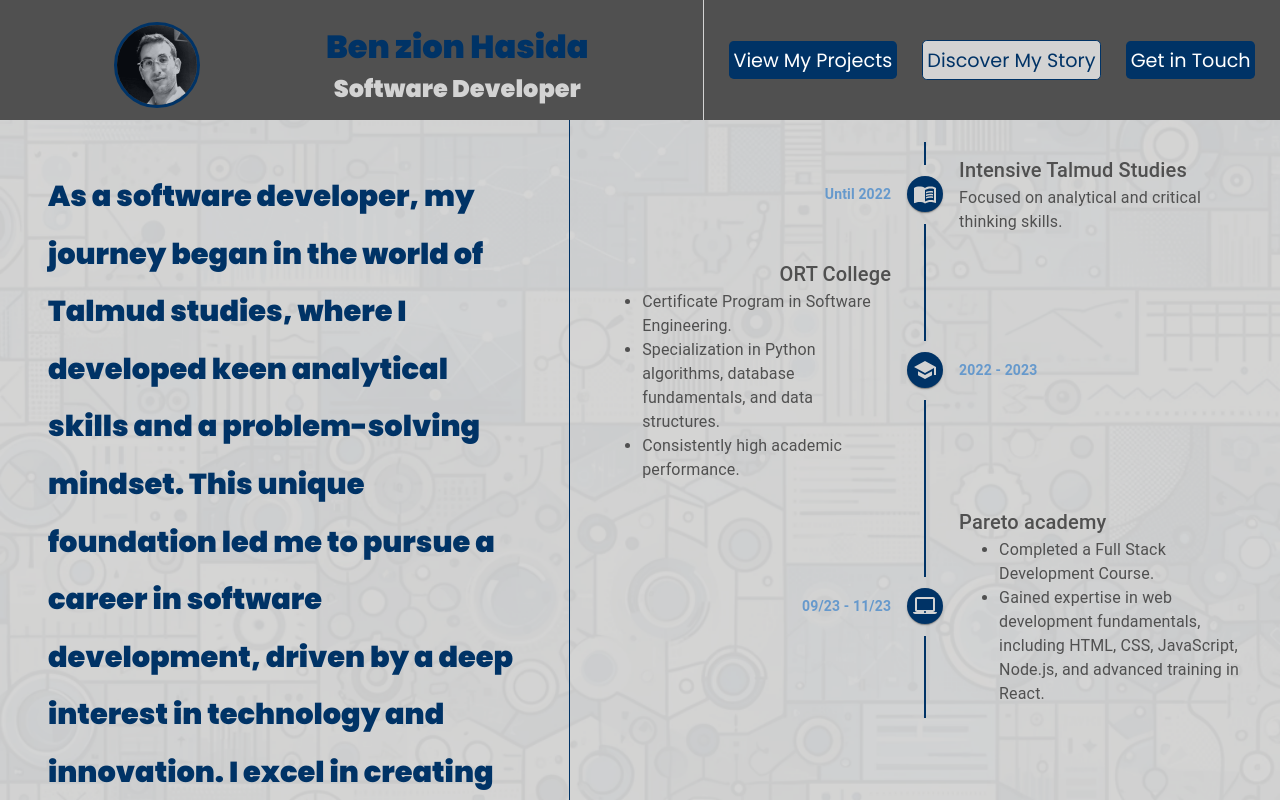
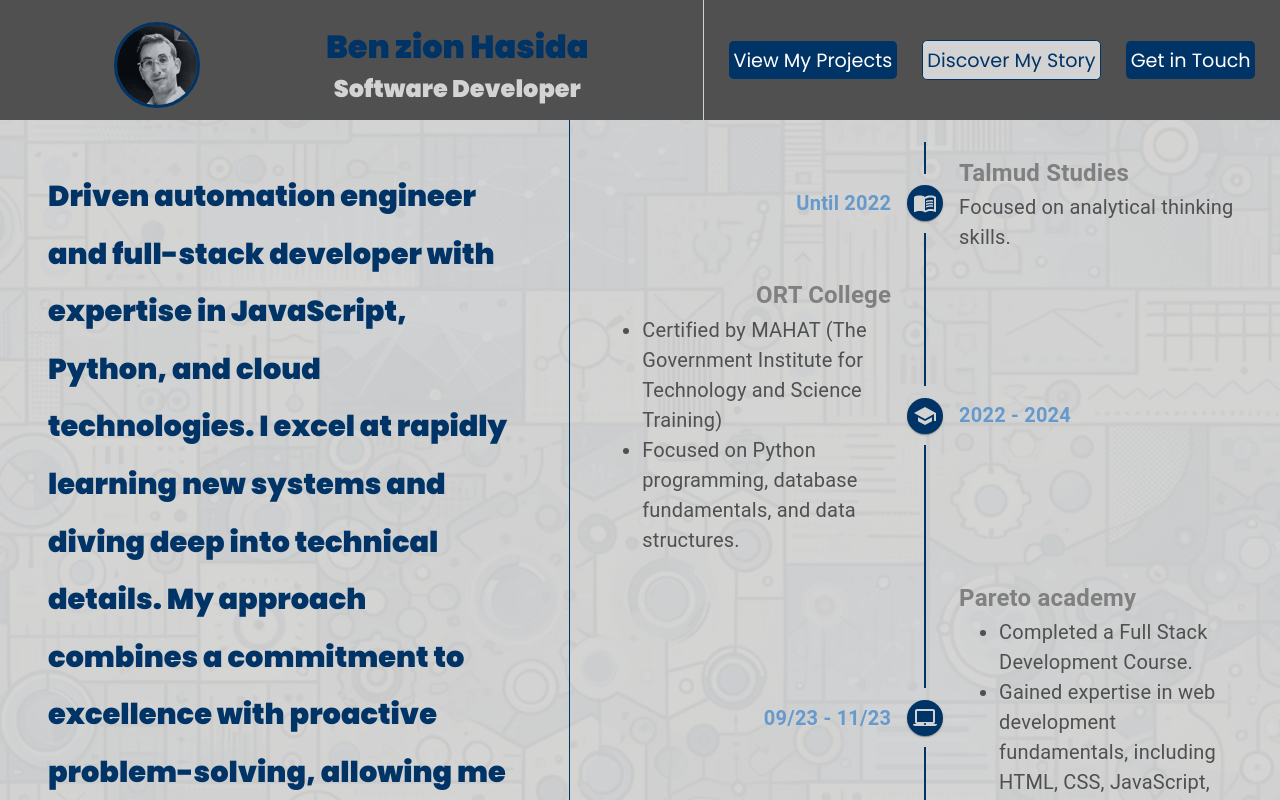
Before and after one commit to BenZionHasida/Portfolio, a React (Vite) app: page /about in a window 1280 px wide. Built offline with nearby package versions, Linux system fonts and the light colour scheme.

Commit message:
change timeline and add new project

```diff
--- a/src/components/about/about.jsx
+++ b/src/components/about/about.jsx
@@ -9,13 +9,7 @@ export default function About() {
     <div className={styles.container}>
       <div className={styles.aboutMe}>
         <span>
-          As a software developer, my journey began in the world of Talmud
-          studies, where I developed keen analytical skills and a
-          problem-solving mindset. This unique foundation led me to pursue a
-          career in software development, driven by a deep interest in
-          technology and innovation. I excel in creating well-structured code
-          and am adept at both self-learning and collaborating in team
-          environments.
+          Driven automation engineer and full-stack developer with expertise in JavaScript, Python, and cloud technologies. I excel at rapidly learning new systems and diving deep into technical details. My approach combines a commitment to excellence with proactive problem-solving, allowing me to thrive in dynamic environments. I'm passionate about leveraging my strong communication skills and adaptability to collaborate effectively across teams and deliver high-quality solutions.
         </span>
         {isNarrowScreen && (
           <a href="#timeLine" className={styles.arrow}>
--- a/src/components/about/about.module.scss
+++ b/src/components/about/about.module.scss
@@ -1,6 +1,6 @@
 @import "../../assets/styles/variables.module.scss";
 .container{
-    height: 100%;
+    //height: 100%;
     display: flex;
     flex-direction: row;
     position: absolute;
@@ -54,7 +54,7 @@
             height: fit-content;
         }
         .timeLine{
-            height: inherit;
+            //height: inherit;
             height:fit-content;
             overflow: hidden;
             width: 100%;
--- a/src/components/about/timeLine/timeLine.jsx
+++ b/src/components/about/timeLine/timeLine.jsx
@@ -6,23 +6,57 @@ import TimelineConnector from "@mui/lab/TimelineConnector";
 import TimelineContent from "@mui/lab/TimelineContent";
 import TimelineOppositeContent from "@mui/lab/TimelineOppositeContent";
 import TimelineDot from "@mui/lab/TimelineDot";
-// import FastfoodIcon from "@mui/icons-material/Fastfood";
 import MenuBookIcon from "@mui/icons-material/MenuBook";
 import LaptopMacIcon from "@mui/icons-material/LaptopMac";
 import SchoolIcon from "@mui/icons-material/School";
+import CorporateFareRoundedIcon from '@mui/icons-material/CorporateFareRounded';
 import Typography from "@mui/material/Typography";
+import { useTheme } from '@mui/material/styles';
+import useMediaQuery from '@mui/material/useMediaQuery';
 import styles from "./timeLine.module.scss";
+
 export default function CustomizedTimeline() {
-  const isNarrowScreen = window.innerWidth < 600;
-  // const isNarrowScreen = false;
+  const theme = useTheme();
+  const isNarrowScreen = useMediaQuery(theme.breakpoints.down('sm'));
+
+  const timelineStyle = {
+    height: isNarrowScreen ? 'auto' : 'auto',
+    '& .MuiTimelineItem-root': {
+      minHeight: isNarrowScreen ? 'auto' : '33.33%',
+    },
+    '& .MuiTimelineItem-root:before': {
+      flex: 0,
+      padding: 0,
+    },
+  };
+
+  const commonStyles = {
+    fontSize: isNarrowScreen ? '1rem' : '1.25rem',
+  };
+
+  const oppositeContentStyles = {
+    ...commonStyles,
+    fontWeight: 600,
+    color: "#6699CC",
+  };
+
+  const titleStyles = {
+    fontSize: isNarrowScreen ? '1.25rem' : '1.5rem',
+    fontWeight: 'bold',
+  };
+
+  const contentStyles = {
+    ...commonStyles,
+    color: "#505050",
+  };
+
   return (
-    <Timeline position="alternate" className={styles.container}>
+      <Timeline position="alternate" className={styles.container} sx={timelineStyle}>
         <TimelineItem>
           <TimelineOppositeContent
-          sx={isNarrowScreen?{ m: "auto 0", fontWeight: 600 , fontSize:"0.6rem"}:{ m: "auto 0", fontWeight: 600 }}
+              sx={{ ...oppositeContentStyles, m: "auto 0" }}
               align="right"
               variant="body2"
-          color="#6699CC"
           >
             Until 2022
           </TimelineOppositeContent>
@@ -39,22 +73,21 @@ export default function CustomizedTimeline() {
             </TimelineDot>
             <TimelineConnector sx={{ backgroundColor: "#003366" }} />
           </TimelineSeparator>
-        <TimelineContent sx={{ py: "12px", px: 2 }} color="#505050">
-          <Typography variant="h6" component="span" sx={isNarrowScreen?{fontSize:"1rem"}:{}}>
-            Intensive Talmud Studies
+          <TimelineContent sx={{ py: "12px", px: 2 }}>
+            <Typography variant="h6" component="span" sx={titleStyles}>
+              Talmud Studies
             </Typography>
-          <Typography sx={isNarrowScreen?{fontSize:"0.6rem"}:{}}>
-            Focused on analytical and critical thinking skills.
+            <Typography sx={contentStyles}>
+              Focused on analytical thinking skills.
             </Typography>
           </TimelineContent>
         </TimelineItem>
         <TimelineItem>
           <TimelineOppositeContent
-          sx={isNarrowScreen?{ m: "auto 0", fontWeight: 600 , fontSize:"0.6rem"}:{ m: "auto 0", fontWeight: 600 }}
+              sx={{ ...oppositeContentStyles, m: "auto 0" }}
               variant="body2"
-          color="#6699CC"
           >
-          2022 - 2023
+            2022 - 2024
           </TimelineOppositeContent>
           <TimelineSeparator>
             <TimelineConnector sx={{ backgroundColor: "#003366" }} />
@@ -69,27 +102,25 @@ export default function CustomizedTimeline() {
             </TimelineDot>
             <TimelineConnector sx={{ backgroundColor: "#003366" }} />
           </TimelineSeparator>
-        <TimelineContent sx={{ py: "12px", px: 2 }} color="#505050">
-          <Typography variant="h6" component="span" sx={isNarrowScreen?{fontSize:"1rem"}:{}}>
+          <TimelineContent sx={{ py: "12px", px: 2 }}>
+            <Typography variant="h6" component="span" sx={titleStyles}>
               ORT College
             </Typography>
-          <Typography component="div" sx={isNarrowScreen?{fontSize:"0.6rem"}:{}}>
+            <Typography component="div" sx={contentStyles}>
               <ul style={{ textAlign: "left", listStyleType: "disc" }}>
-              <li>Certificate Program in Software Engineering.</li>
+                <li>Certified by MAHAT (The Government Institute for Technology and Science Training)</li>
                 <li>
-                Specialization in Python algorithms, database fundamentals, and
+                  Focused on Python programming, database fundamentals, and
                   data structures.
                 </li>
-              <li>Consistently high academic performance.</li>
               </ul>
             </Typography>
           </TimelineContent>
         </TimelineItem>
         <TimelineItem>
           <TimelineOppositeContent
-          sx={isNarrowScreen?{ m: "auto 0", fontWeight: 600 , fontSize:"0.6rem"}:{ m: "auto 0", fontWeight: 600 }}
+              sx={{ ...oppositeContentStyles, m: "auto 0" }}
               variant="body2"
-          color="#6699CC"
           >
             09/23 - 11/23
           </TimelineOppositeContent>
@@ -106,11 +137,11 @@ export default function CustomizedTimeline() {
             </TimelineDot>
             <TimelineConnector sx={{ backgroundColor: "#003366" }} />
           </TimelineSeparator>
-        <TimelineContent sx={{ py: "12px", px: 2 }} color="#505050">
-          <Typography variant="h6" component="span" sx={isNarrowScreen?{fontSize:"1rem"}:{}}>
+          <TimelineContent sx={{ py: "12px", px: 2 }}>
+            <Typography variant="h6" component="span" sx={titleStyles}>
               Pareto academy
             </Typography>
-          <Typography component="div" sx={isNarrowScreen?{fontSize:"0.6rem"}:{}}>
+            <Typography component="div" sx={contentStyles}>
               <ul style={{ listStyleType: "disc" }}>
                 <li>Completed a Full Stack Development Course.</li>
                 <li>
@@ -121,6 +152,47 @@ export default function CustomizedTimeline() {
             </Typography>
           </TimelineContent>
         </TimelineItem>
+        <TimelineItem>
+          <TimelineOppositeContent
+              sx={{ ...oppositeContentStyles, m: "auto 0" }}
+              align="right"
+              variant="body2"
+          >
+            02/2024 - Present
+          </TimelineOppositeContent>
+          <TimelineSeparator>
+            <TimelineConnector sx={{ backgroundColor: "#003366" }} />
+            <TimelineDot
+                sx={{
+                  color: "#D3D3D3",
+                  fill: "#D3D3D3",
+                  backgroundColor: "#003366",
+                }}
+            >
+              <CorporateFareRoundedIcon />
+            </TimelineDot>
+            <TimelineConnector sx={{ backgroundColor: "#003366" }} />
+          </TimelineSeparator>
+          <TimelineContent sx={{ py: "12px", px: 2 }}>
+            <Typography variant="h6" component="span" sx={titleStyles}>
+              Automation Engineer at Nice LTD
+            </Typography>
+            <Typography sx={contentStyles}>
+              Contractor via RavTech
+            </Typography>
+            <Typography component="div" sx={contentStyles}>
+              <ul style={{textAlign: "left", listStyleType: "disc"}}>
+                <li>Crafting intricate test scenarios for call recording and
+                  playback systems
+                </li>
+                <li>Orchestrating a suite of automation tools across 120+ clusters in 10 regions
+                </li>
+                <li>Bridging the gap between test results and development teams, turning insights into improvements
+                </li>
+              </ul>
+            </Typography>
+          </TimelineContent>
+        </TimelineItem>
       </Timeline>
   );
 }
--- a/src/components/contact/contactMethodes.jsx
+++ b/src/components/contact/contactMethodes.jsx
@@ -28,7 +28,7 @@ const contactMethods = [
     link: "mailto:b0583216809@gmail.com",
   },
   {
-    title: "CV",
+    title: "Resume",
     description: "View my full professional journey and accomplishments in my CV.",
     microCopy: "Check out my CV 📄",
     Icon: DescriptionIcon,
--- a/src/components/projects/projectsObject.jsx
+++ b/src/components/projects/projectsObject.jsx
@@ -2,6 +2,7 @@ import memorySrc from "../../assets/gifs/memory_project.gif"
 import othelloSrc from "../../assets/gifs/othello_project.gif"
 import snakeSrc from "../../assets/gifs/snake_project.gif"
 import wheatherSrc from "../../assets/gifs/wheatherapp_project.gif"
+import playerSrc from "../../assets/gifs/Screen Recording 2024-08-10 225050.gif"
 const projects = [
     {
       name: "Mishnah Memorization App",
@@ -9,6 +10,12 @@ const projects = [
       src: memorySrc,
       link: "https://benzionhasida.github.io/Speach_recognition/",
       git: "https://github.com/BenZionHasida/Speach_recognition"
+    },
+    {
+        name: "Audio Player + Windows Task",
+        description: "Simple Audio Player for Automation purposes, including windows task for windows Automation EC2s",
+        src: playerSrc,
+        git: "https://github.com/BenZionHasida/audio-auto-player"
     },
     {
       name: "Othello Game",
```
Also changed, not shown: src/components/projects/projects.jsx (+7 -6 lines), 1 other file (tests, documents, lock files or other folders). Lines whose indentation alone changed are shown as unchanged.
